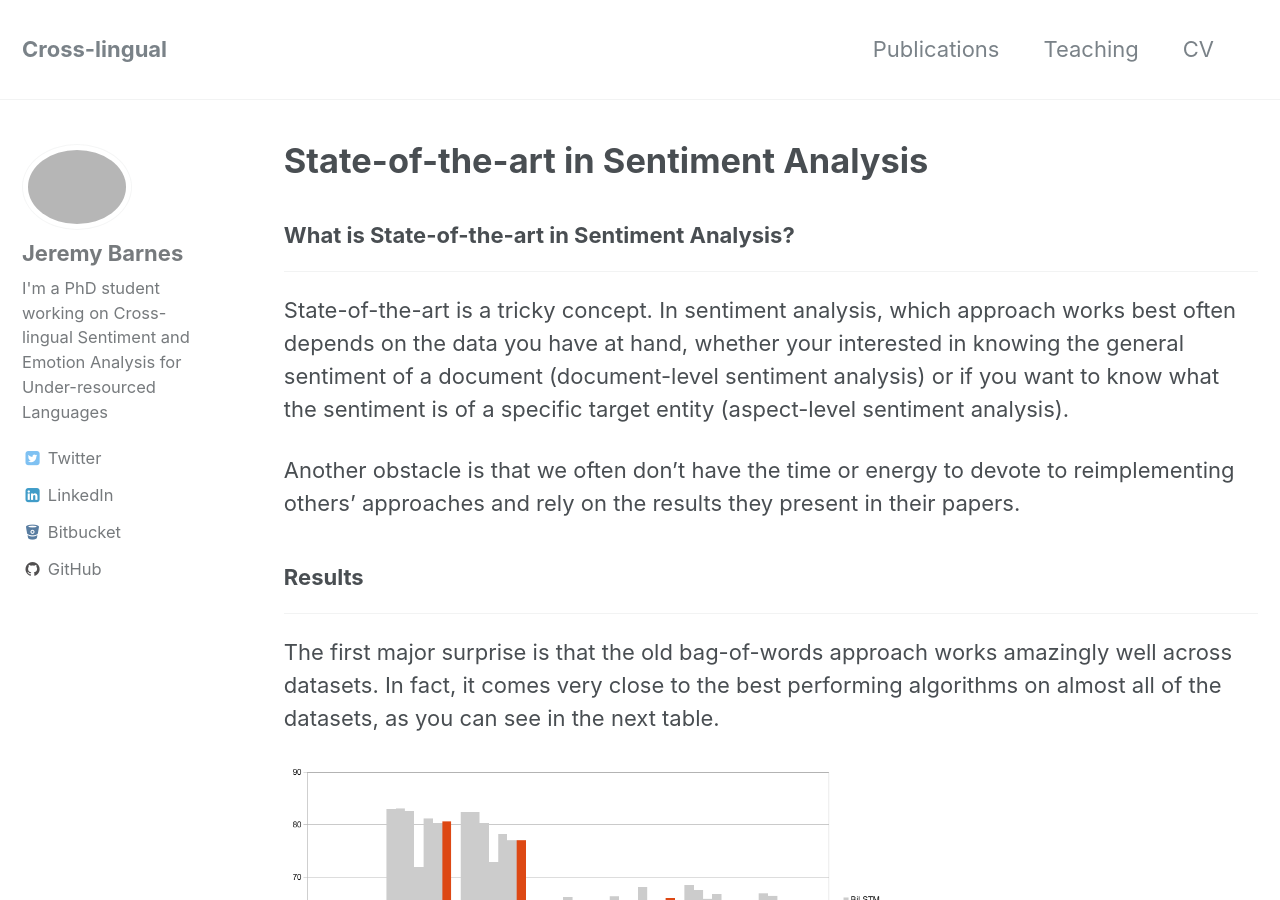
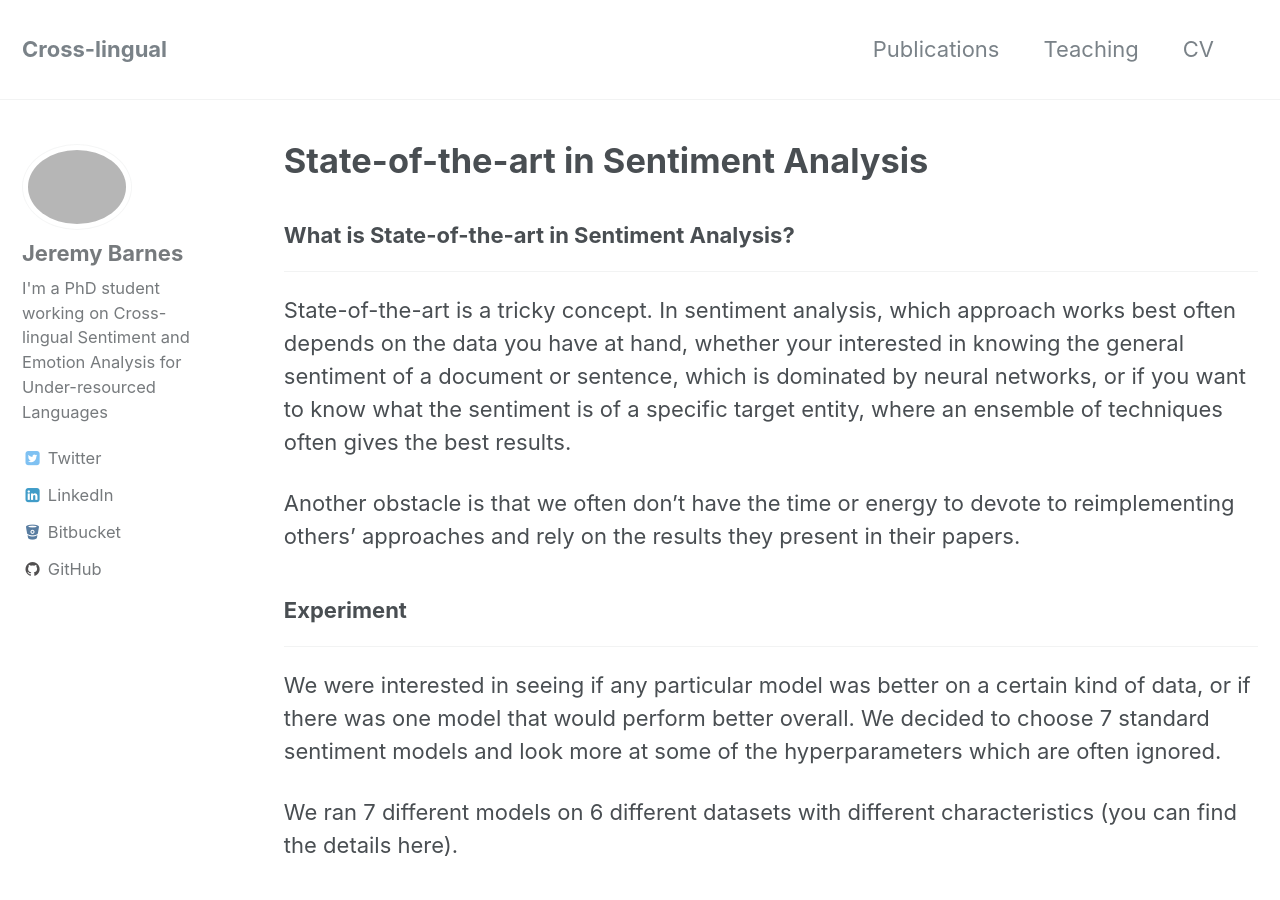
Before and after one commit to jerbarnes/jbarnesspain.github.io, a Jekyll site: the page built from _posts/2017-07-27-sota-sentiment.md, in a window 1280 px wide and 900 px high. Built offline with Jekyll 4.4.1, drawn with Linux system fonts in a browser that asks for light colours.

Commit message:
finished sota post

```diff
--- a/_posts/2017-07-27-sota-sentiment.md
+++ b/_posts/2017-07-27-sota-sentiment.md
@@ -9,13 +9,25 @@ date: 2017-07-27
 
 State-of-the-art is a tricky concept. In sentiment analysis, which approach
 works best often depends on the data you have at hand, whether your interested
-in knowing the general sentiment of a document (document-level sentiment analysis)
-or if you want to know what the sentiment is of a specific target entity
-(aspect-level sentiment analysis).
+in knowing the general sentiment of a document or sentence, which is
+dominated by neural networks,
+or if you want to know what the sentiment is of a specific target entity,
+where an ensemble of techniques often gives the best results.
 
 Another obstacle is that we often don't have the time or energy to devote
 to reimplementing others' approaches and rely on the results they present
 in their papers.
+
+### **Experiment**
+---
+
+We were interested in seeing if any particular model was better
+on a certain kind of data, or if there was one model that would perform better
+overall. We decided to choose 7 standard sentiment models and look more at
+some of the hyperparameters which are often ignored.
+
+We ran 7 different models on 6 different datasets with different characteristics [(you can find the details here](../downloads/sota_sentiment.pdf)).
+
 
 ### **Results**
 ---
```
